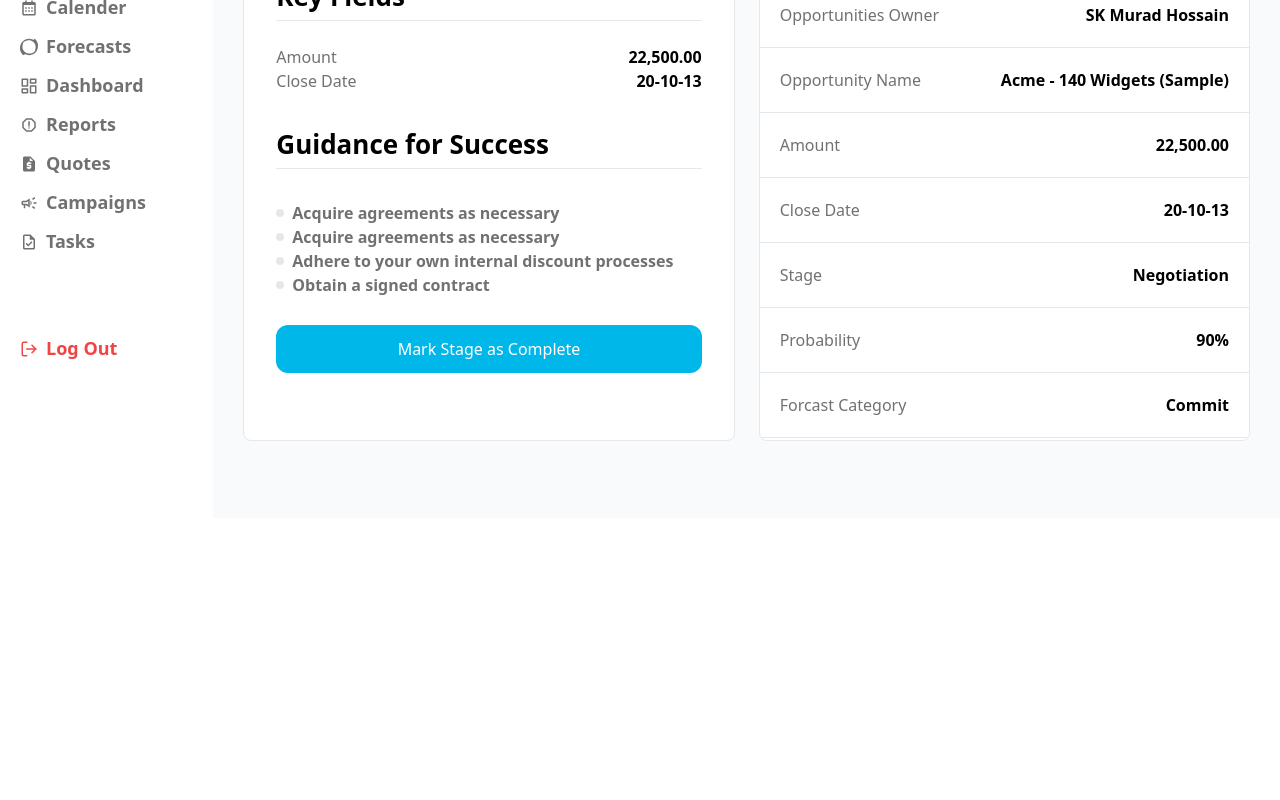
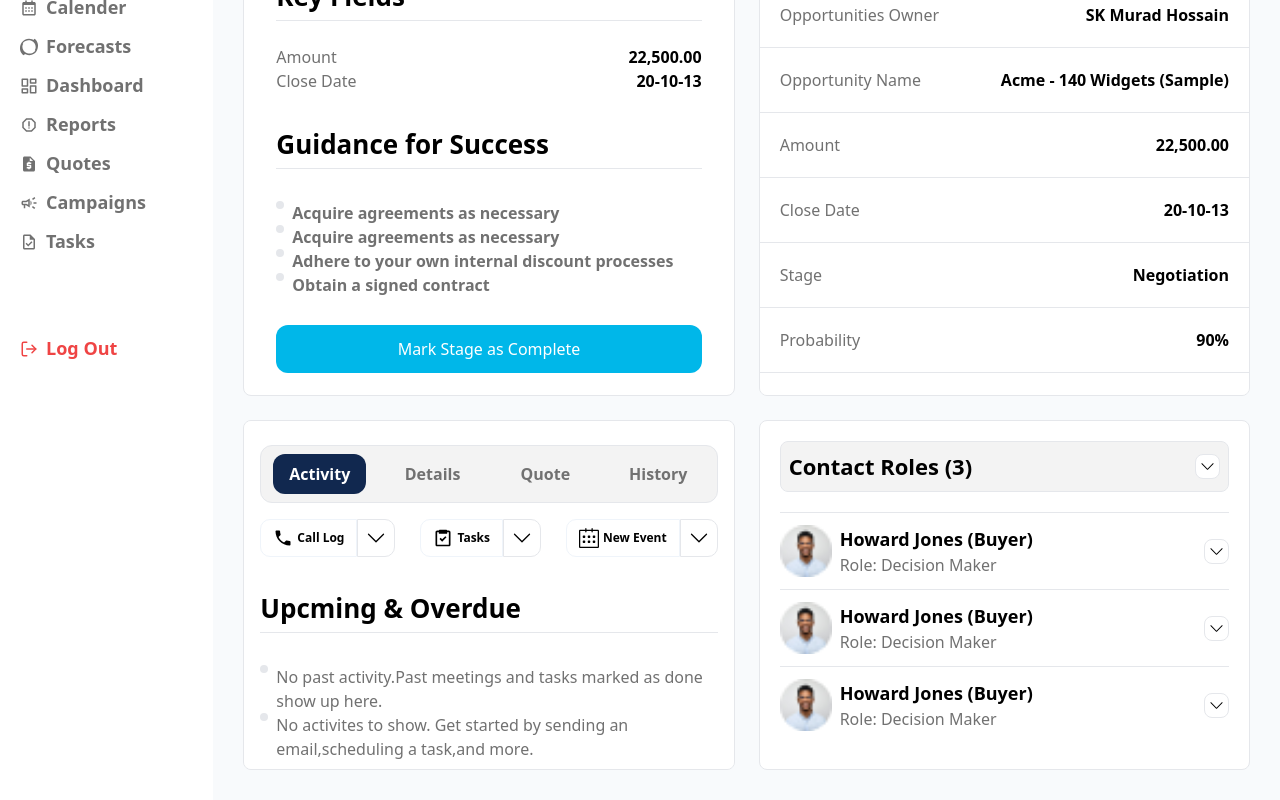
Before and after one commit to intelligentdive/CRM-GetFlow-frontend, a React (Vite) app: page /opprotunities in a window 1280 px wide. Shown: the part 354-1154 px from the top of the page. Before the commit the page ends 872 px from the top, so only its background shows below. Built offline with nearby package versions, Linux system fonts and the light colour scheme.

Commit message:
roles add

```diff
--- /dev/null
+++ b/src/Pages/Opprotunities/OpportunitiesDetails/ContactRoles.jsx
@@ -0,0 +1,60 @@
+import { BsChevronDown } from "react-icons/bs";
+import image from '../../../assets/tableImage/tablePeoplePic-2.png';
+
+const ContactRoles = () => {
+    return (
+        <div>
+            <div className="m-5 flex items-center justify-between bg-[#F3F3F3] border border-gray-200 rounded-lg p-2">
+                <h1 className="md:font-bold font-semibold md:text-[22px] text-[20px]">Contact Roles (3)</h1>
+                <BsChevronDown size={25} className="border border-gray-200 bg-white rounded-lg p-1" />
+            </div>
+            <div className="m-5">
+
+                <div>
+                    <hr className="my-3" />
+                    <div className="flex items-center justify-between">
+                        <div className="flex flex-wrap items-center gap-2">
+                            <img src={image} alt="" className="w-[52px]" />
+                            <div>
+                                <h3 className="md:text-[18px] text-[16px] font-semibold">Howard Jones (Buyer)</h3>
+                                <p className="text-[#717171]">Role: Decision Maker</p>
+                            </div>
+                        </div>
+                        <BsChevronDown size={25} className="border border-gray-200 bg-white rounded-lg p-1" />
+                    </div>
+                </div>
+
+                <div>
+                    <hr className="my-3" />
+                    <div className="flex items-center justify-between">
+                        <div className="flex flex-wrap items-center gap-2">
+                            <img src={image} alt="" className="w-[52px]" />
+                            <div>
+                                <h3 className="md:text-[18px] text-[16px] font-semibold">Howard Jones (Buyer)</h3>
+                                <p className="text-[#717171]">Role: Decision Maker</p>
+                            </div>
+                        </div>
+                        <BsChevronDown size={25} className="border border-gray-200 bg-white rounded-lg p-1" />
+                    </div>
+                </div>
+
+                <div>
+                    <hr className="my-3" />
+                    <div className="flex items-center justify-between">
+                        <div className="flex flex-wrap items-center gap-2">
+                            <img src={image} alt="" className="w-[52px]" />
+                            <div>
+                                <h3 className="md:text-[18px] text-[16px] font-semibold">Howard Jones (Buyer)</h3>
+                                <p className="text-[#717171]">Role: Decision Maker</p>
+                            </div>
+                        </div>
+                        <BsChevronDown size={25} className="border border-gray-200 bg-white rounded-lg p-1" />
+                    </div>
+                </div>
+
+            </div>
+        </div>
+    );
+};
+
+export default ContactRoles;
--- a/src/Pages/Opprotunities/OpportunitiesDetails/OpportunitiesSteper.jsx
+++ b/src/Pages/Opprotunities/OpportunitiesDetails/OpportunitiesSteper.jsx
@@ -87,19 +87,19 @@ const OpportunitiesSteper = () => {
                                         <hr className="mt-1 mb-4" />
 
                                         <ol className="mt-8">
-                                            <div className="flex items-center gap-2">
+                                            <div className="flex items-start gap-2">
                                                 <div className="p-1 bg-gray-200 rounded-full"></div>
                                                 <li className="font-semibold text-[#717171]">Acquire agreements as necessary</li>
                                             </div>
-                                            <div className="flex items-center gap-2">
+                                            <div className="flex items-start gap-2">
                                                 <div className="p-1 bg-gray-200 rounded-full"></div>
                                                 <li className="font-semibold text-[#717171]">Acquire agreements as necessary</li>
                                             </div>
-                                            <div className="flex items-center gap-2">
+                                            <div className="flex items-start gap-2">
                                                 <div className="p-1 bg-gray-200 rounded-full"></div>
                                                 <li className="font-semibold text-[#717171]">Adhere to your own internal discount processes</li>
                                             </div>
-                                            <div className="flex items-center gap-2">
+                                            <div className="flex items-start gap-2">
                                                 <div className="p-1 bg-gray-200 rounded-full"></div>
                                                 <li className="font-semibold text-[#717171]">Obtain a signed contract</li>
                                             </div>
--- a/src/Pages/Opprotunities/OpportunitiesDetails/OpprtunitiesDetails.jsx
+++ b/src/Pages/Opprotunities/OpportunitiesDetails/OpprtunitiesDetails.jsx
@@ -3,6 +3,8 @@ import { BiEditAlt } from "react-icons/bi";
 import { MdOutlineDeleteForever } from "react-icons/md";
 import OpportunitiesInfoemation from "./OpportunitiesInfoemation";
 import OpportunitiesSteper from "./OpportunitiesSteper";
+import Upcming_Overdue from "./Upcming_Overdue";
+import ContactRoles from "./ContactRoles";
 
 
 const OpprtunitiesDetails = () => {
@@ -20,11 +22,21 @@ const OpprtunitiesDetails = () => {
 
             {/* Opportunities Steper and Information */}
             <div className="grid grid-cols-12 mt-6 gap-6">
-                <div className="md:col-span-6 col-span-12 border border-gray-200 rounded-lg bg-white max-h-[595px] overflow-y-scroll">
+                <div className="md:col-span-6 col-span-12 border border-gray-200 rounded-lg bg-white max-h-[550px] overflow-y-scroll">
                     <OpportunitiesSteper />
                 </div>
-                <div className="md:col-span-6 col-span-12 border border-gray-200 rounded-lg bg-white max-h-[595px] overflow-y-scroll">
+                <div className="md:col-span-6 col-span-12 border border-gray-200 rounded-lg bg-white max-h-[550px] overflow-y-scroll">
                     <OpportunitiesInfoemation />
+                </div>
+            </div>
+
+            {/* Opportunities Upcming & Overdue Contact Roles */}
+            <div className="grid grid-cols-12 mt-6 gap-6">
+                <div className="md:col-span-6 col-span-12 border border-gray-200 rounded-lg bg-white max-h-[350px] overflow-y-scroll">
+                    <Upcming_Overdue />
+                </div>
+                <div className="md:col-span-6 col-span-12 border border-gray-200 rounded-lg bg-white max-h-[350px] overflow-y-scroll">
+                    <ContactRoles />
                 </div>
             </div>
 
--- /dev/null
+++ b/src/Pages/Opprotunities/OpportunitiesDetails/Upcming_Overdue.jsx
@@ -0,0 +1,138 @@
+import { useState } from "react";
+import { BiTask } from "react-icons/bi";
+import { BsChevronDown } from "react-icons/bs";
+import { IoMdCall } from "react-icons/io";
+import { SlCalender } from "react-icons/sl";
+
+const Upcming_Overdue = () => {
+
+    const [activeButton, setActiveButton] = useState(1);
+    const [activePage, setActivePage] = useState("Activity");
+
+    const handlePageButton = (page, button) => {
+        setActiveButton(button);
+        setActivePage(page);
+    }
+
+    return (
+        <div className="m-4">
+            <div className="border border-gray-200 rounded-xl mt-6 py-2 px-3 grid grid-cols-4 items-center gap-5 bg-[#F3F3F3]">
+                {
+                    activeButton == 1 ?
+                        <button className='btn text-white bg-[#11284F] font-semibold py-2 px-2 rounded-xl'>Activity</button>
+                        :
+                        <button onClick={() => handlePageButton("Activity", 1)} className='btn text-[#717171] font-semibold py-2 px-2'>Activity</button>
+                }
+
+                {
+                    activeButton == 2 ?
+                        <button className='btn text-white bg-[#11284F] font-semibold py-2 px-2 rounded-xl'>Details</button>
+                        :
+                        <button onClick={() => handlePageButton("Details", 2)} className='btn text-[#717171] font-semibold py-2 px-2'>Details</button>
+                }
+
+                {
+                    activeButton == 3 ?
+                        <button className='btn text-white bg-[#11284F] font-semibold py-2 px-2 rounded-xl'>Quote</button>
+                        :
+                        <button onClick={() => handlePageButton("Quote", 3)} className='btn text-[#717171] font-semibold py-2 px-2'>Quote</button>
+                }
+
+                {
+                    activeButton == 4 ?
+                        <button className='btn text-white bg-[#11284F] font-semibold py-2 px-2 rounded-xl'>History</button>
+                        :
+                        <button onClick={() => handlePageButton("History", 4)} className='btn text-[#717171] font-semibold py-2 px-2'>History</button>
+                }
+            </div>
+
+
+
+
+            <div className="mt-4 flex items-center justify-between">
+
+                <div className="flex items-center cursor-pointer rounded-[10px]">
+                    <div
+                        className="text-center px-3 py-2 border border-[#EFF4FA] flex items-center gap-1"
+                        style={{
+                            borderTopLeftRadius: "10px",
+                            borderBottomLeftRadius: "10px",
+                        }}
+                    >
+                        <IoMdCall size={20} />
+                        <p className="font-semibold text-xs">Call Log</p>
+                    </div>
+                    <div
+                        className="text-center px-2 py-2 border hidden xl:block" style={{
+                            borderTopRightRadius: "10px",
+                            borderBottomRightRadius: "10px",
+                        }}
+                    >
+                        <BsChevronDown size={20} />
+                    </div>
+                </div>
+
+                <div className="flex items-center cursor-pointer rounded-[10px]">
+                    <div
+                        className="text-center px-3 py-2 border border-[#EFF4FA] flex items-center gap-1"
+                        style={{
+                            borderTopLeftRadius: "10px",
+                            borderBottomLeftRadius: "10px",
+                        }}
+                    >
+                        <BiTask size={20} />
+                        <p className="font-semibold text-xs">Tasks</p>
+                    </div>
+                    <div
+                        className="text-center px-2 py-2 border hidden xl:block" style={{
+                            borderTopRightRadius: "10px",
+                            borderBottomRightRadius: "10px",
+                        }}
+                    >
+                        <BsChevronDown size={20} />
+                    </div>
+                </div>
+
+                <div className="flex items-center cursor-pointer rounded-[10px]">
+                    <div
+                        className="text-center px-3 py-2 border border-[#EFF4FA] flex items-center gap-1"
+                        style={{
+                            borderTopLeftRadius: "10px",
+                            borderBottomLeftRadius: "10px",
+                        }}
+                    >
+                        <SlCalender size={20} />
+                        <p className="font-semibold text-xs">New Event</p>
+                    </div>
+                    <div
+                        className="text-center px-2 py-2 border hidden xl:block" style={{
+                            borderTopRightRadius: "10px",
+                            borderBottomRightRadius: "10px",
+                        }}
+                    >
+                        <BsChevronDown size={20} />
+                    </div>
+                </div>
+
+            </div>
+            <h3 className="font-semibold lg:text-[26px] text-[18px] md:mt-8 mt-4">Upcming & Overdue</h3>
+            <hr className="mt-1 mb-4" />
+
+            <ol className="mt-8">
+                <div className="flex items-start gap-2">
+                    <div className="p-1 bg-gray-200 rounded-full"></div>
+                    <li className="font-medium text-[#717171]">No past activity.Past meetings and tasks marked as done show up here.</li>
+                </div>
+                <div className="flex items-start gap-2">
+                    <div className="p-1 bg-gray-200 rounded-full"></div>
+                    <li className="font-medium text-[#717171]">No activites to show. Get started by sending an email,scheduling a task,and more.</li>
+                </div>
+            </ol>
+
+
+
+        </div>
+    );
+};
+
+export default Upcming_Overdue;
```
